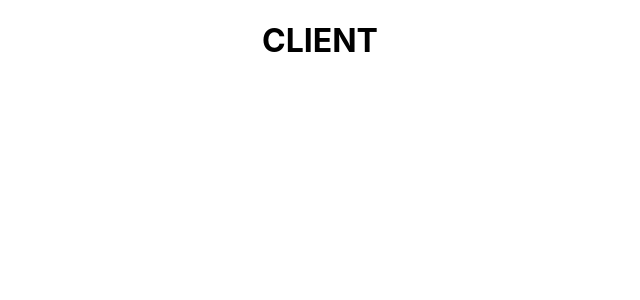
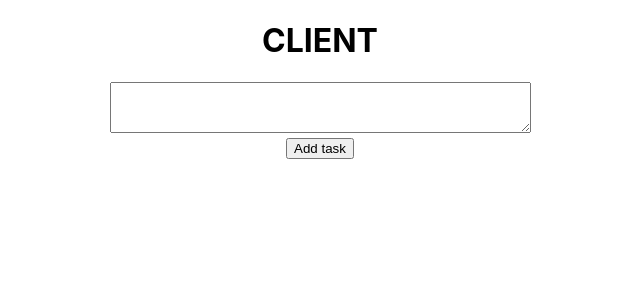
Before and after one commit to henri12341/todo-app, a React (Create React App) app in the folder client/: page / in a window 1280 px wide. Shown: the top 300 px of the page, without its empty margins (320-960 px from the left). Built offline with nearby package versions, Linux system fonts and the light colour scheme.

Commit message:
client add item

```diff
--- a/client/public/index.html
+++ b/client/public/index.html
@@ -9,7 +9,6 @@
       name="description"
       content="Web site created using create-react-app"
     />
-    <link rel="apple-touch-icon" href="%PUBLIC_URL%/logo192.png" />
     <!--
       manifest.json provides metadata used when your web app is installed on a
       user's mobile device or desktop. See https://developers.google.com/web/fundamentals/web-app-manifest/
--- a/client/src/App.js
+++ b/client/src/App.js
@@ -1,9 +1,27 @@
 import './App.css';
+import React from "react";
+import { useState, useEffect, useContext, useCallback } from "react";
 
 function App() {
+
+  const [todoList, setTodoList] = useState([]);
+  const [input, setInput] = useState("");
+
+  const add_comment = () => {
+    setTodoList(arr => [...arr, `${input}`]);
+    setInput("");
+  }
+
+  const textChanged = (event) => {
+    setInput(event.target.value);
+  }
+
   return (
     <div className="App">
       <h1>CLIENT</h1>
+      <textarea id="input_field" rows="3" cols="50" value={input} onChange={textChanged}></textarea>
+      <br></br><button id="add_button" onClick={add_comment}>Add task</button>
+      <div>{todoList.map(item => <div key={item}>{item}</div>)}</div>
     </div>
   );
 }
```
Also changed, not shown: client/public/manifest.json, 2 other files (tests, documents, lock files or other folders).
